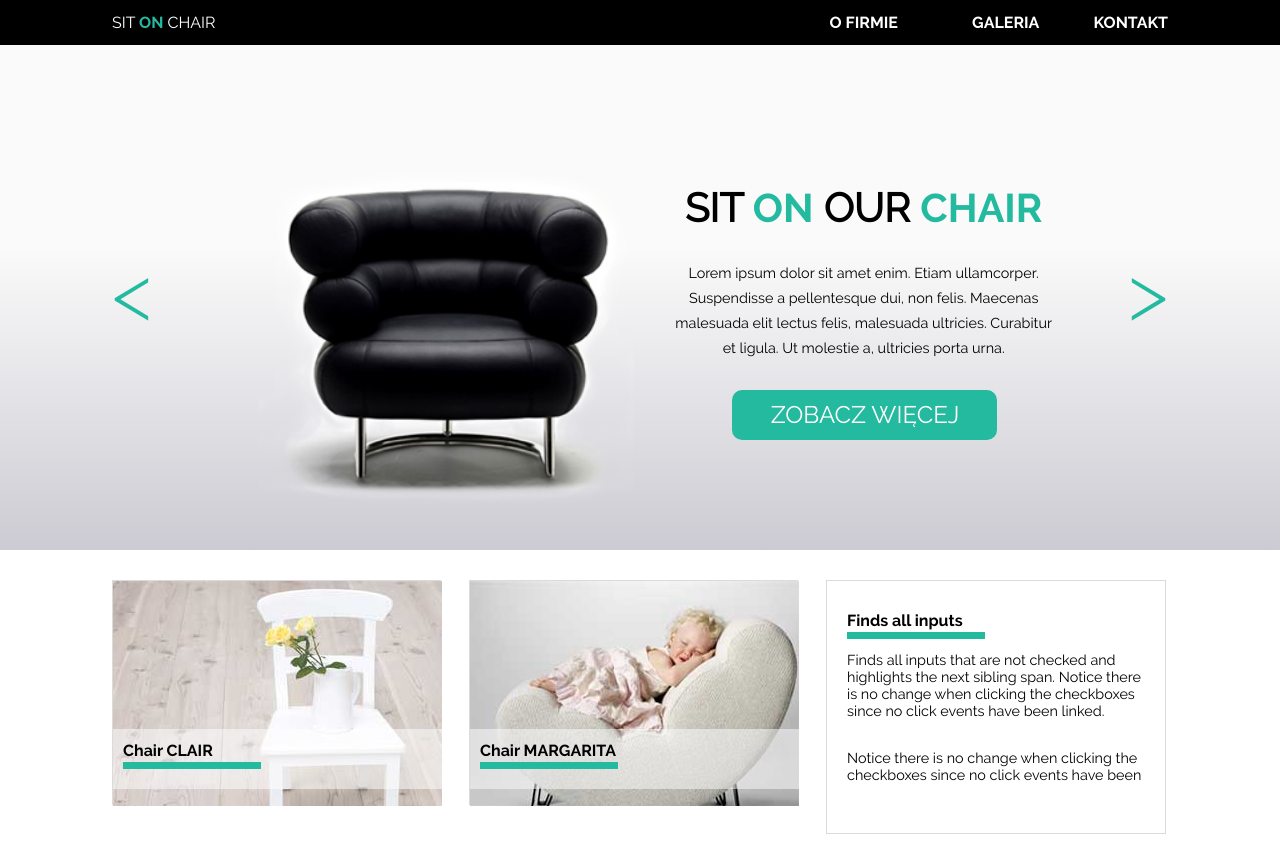
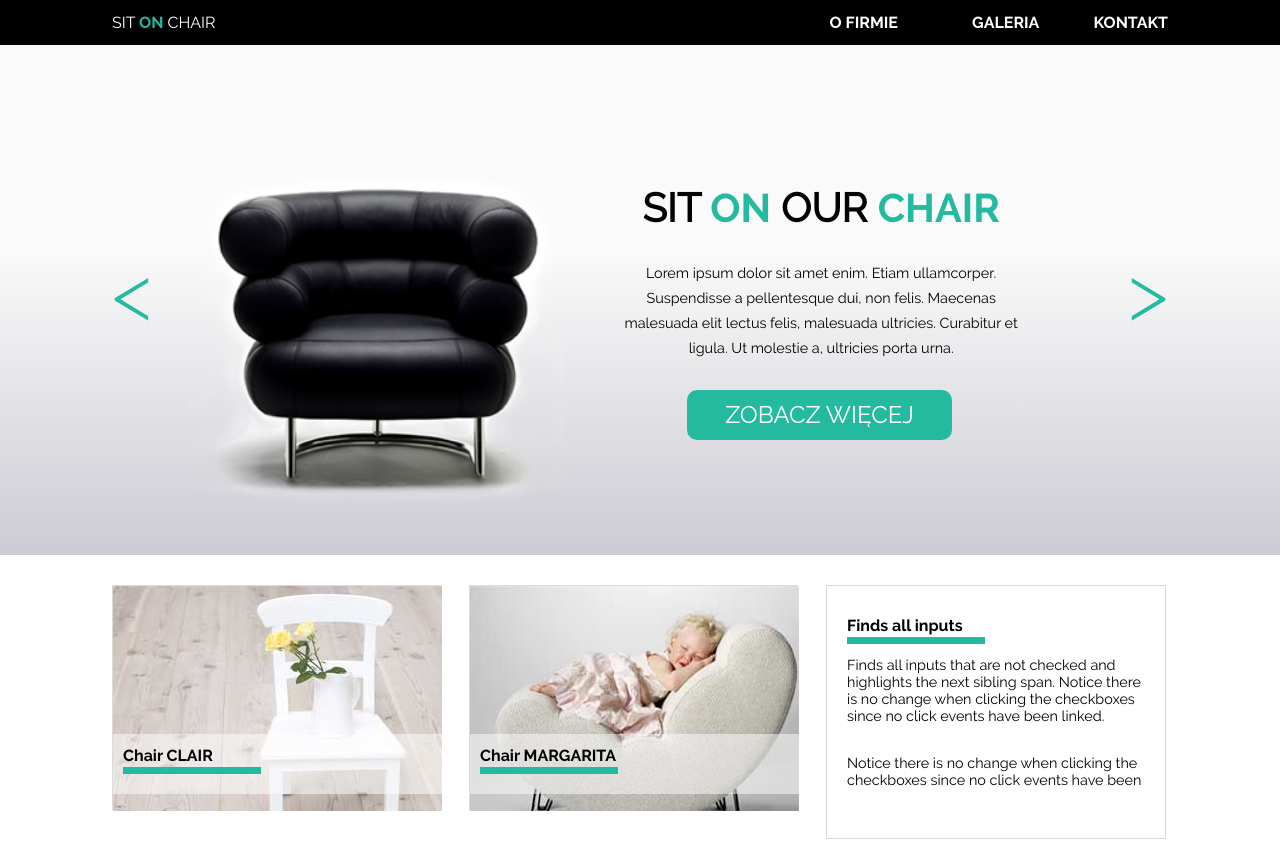
Before and after one commit to pgrycz/POZ_FRO_W_03_Warsztat_01_Sit_on_chair, a plain HTML site: page index.html in a window 1280 px wide. Shown: the top 842 px of the page. Drawn offline with Linux system fonts and the light colour scheme.

Commit message:
further adjustments to make website 1:1 accurately reproduced from the source image, to fix: make the checkbox clicked/unclicked

```diff
--- a/css/style.css
+++ b/css/style.css
@@ -136,12 +136,19 @@ header {
 }
 
 /*slider*/
+/*I'm not sure how the code construct for that section may look with
+slider working*/
 .slider {
   background: #fafafa; /* Old browsers */
   background: -moz-linear-gradient(top, #fafafa 0%, #fafafa 40%, #cccbd3 100%); /* FF3.6-15 */
   background: -webkit-linear-gradient(top, #fafafa 0%,#fafafa 40%,#cccbd3 100%); /* Chrome10-25,Safari5.1-6 */
   background: linear-gradient(to bottom, #fafafa 0%,#fafafa 40%,#cccbd3 100%); /* W3C, IE10+, FF16+, Chrome26+, Opera12+, Safari7+ */
   filter: progid:DXImageTransform.Microsoft.gradient( startColorstr='#fafafa', endColorstr='#cccbd3',GradientType=0 ); /* IE6-9 */
+}
+
+.slider__container {
+  position: relative;
+  height: 510px;
 }
 
 .slider__container > * {
@@ -165,10 +172,16 @@ header {
   float: right;
 }
 
-/*in source image this element is set more to left side
-probably using position:absolute with offset but it destroy the
-overall code construct - for now it seems to be more safe but I'm
-not sure for now how the code construct may look with slider working*/
+.slider__main > * {
+  float: left;
+}
+
+.slider__main {
+  position: absolute;
+  left: -30px;
+  width: 974px;
+}
+
 .slider__img {
   margin-top: 80px;
   width: 125%;
@@ -187,8 +200,8 @@ not sure for now how the code construct may look with slider working*/
 }
 
 .slider__text {
-  width: 40%;
-  margin-left: 30px;
+  width: 45%;
+  margin-left: 50px;
   padding: 0 20px;
   text-align: center;
   line-height: 25px;
@@ -201,7 +214,7 @@ not sure for now how the code construct may look with slider working*/
 .slider__button {
   display: block;
   padding-top: 12px;
-  margin-left: 60px;
+  margin-left: 65px;
   margin-top: 30px;
   font-size: 1.5rem;
   text-transform: uppercase;
@@ -575,7 +588,8 @@ input[type="submit"] {
 }
 
 /*todo: checkbox displays fine for now but doesn't work as it should and
-I'm not sure whether it's written properly with proper code construct*/
+I'm not sure whether it's written properly with proper code construct or
+it needs javascript or further label tag adjustments*/
 input[type="checkbox"] {
     display: none;
 }
--- a/index.html
+++ b/index.html
@@ -24,6 +24,7 @@
   <div class="slider__container">
 
     <a class="slider__prev" href="#"><</a>
+    <div class="slider__main">
       <div>
         <img class="slider__img"
              src="images/black_chair.png"
@@ -37,6 +38,7 @@
           Curabitur et ligula. Ut molestie a, ultricies porta
           urna.</p>
         <a class="slider__button" href="#">Zobacz więcej</a>
+      </div>
     </div>
     <a class="slider__next" href="#">></a>
 
```
Lines whose indentation alone changed are shown as unchanged.
